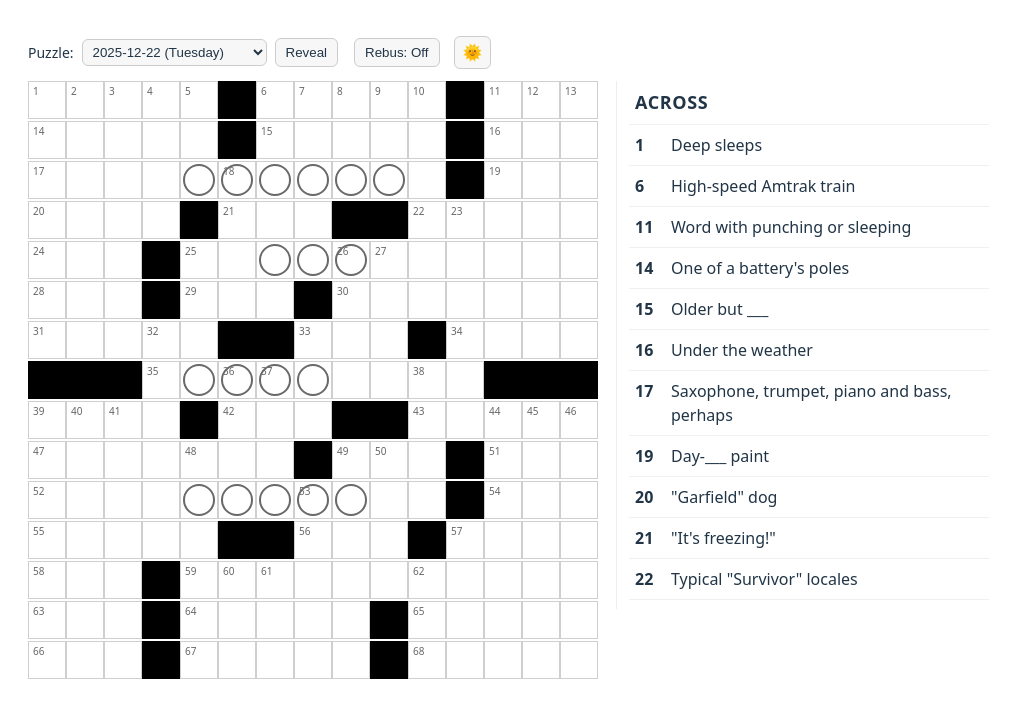
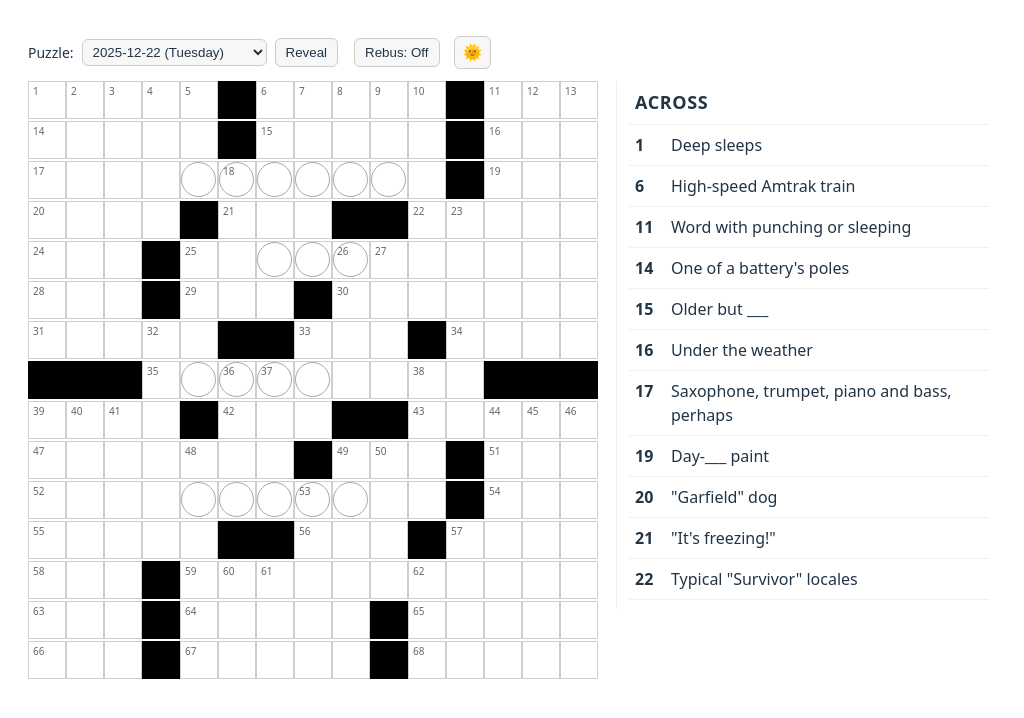
Before and after one commit to walker-finlay/cwk, a React (Vite) app in the folder client/: page / in a window 1280 px wide. Shown: the top 718 px of the page, without its empty margins (0-1024 px from the left). Built offline with nearby package versions, Linux system fonts and the light colour scheme.

Commit message:
adjust circle styles

```diff
--- a/client/src/App.css
+++ b/client/src/App.css
@@ -8,11 +8,11 @@
 /* Circle overlay for circled cells */
 .circle-overlay {
   position: absolute;
-  top: 2px;
-  left: 2px;
-  width: calc(var(--cell-size) - 4px);
-  height: calc(var(--cell-size) - 4px);
-  border: 2px solid dimgray;
+  top: 0px;
+  left: 0px;
+  width: calc(var(--cell-size) - 1px);
+  height: calc(var(--cell-size) - 1px);
+  border: 1px solid color-mix(in srgb, var(--cell-border) 50%, gray);
   border-radius: 50%;
   pointer-events: none;
   box-sizing: border-box;
```
